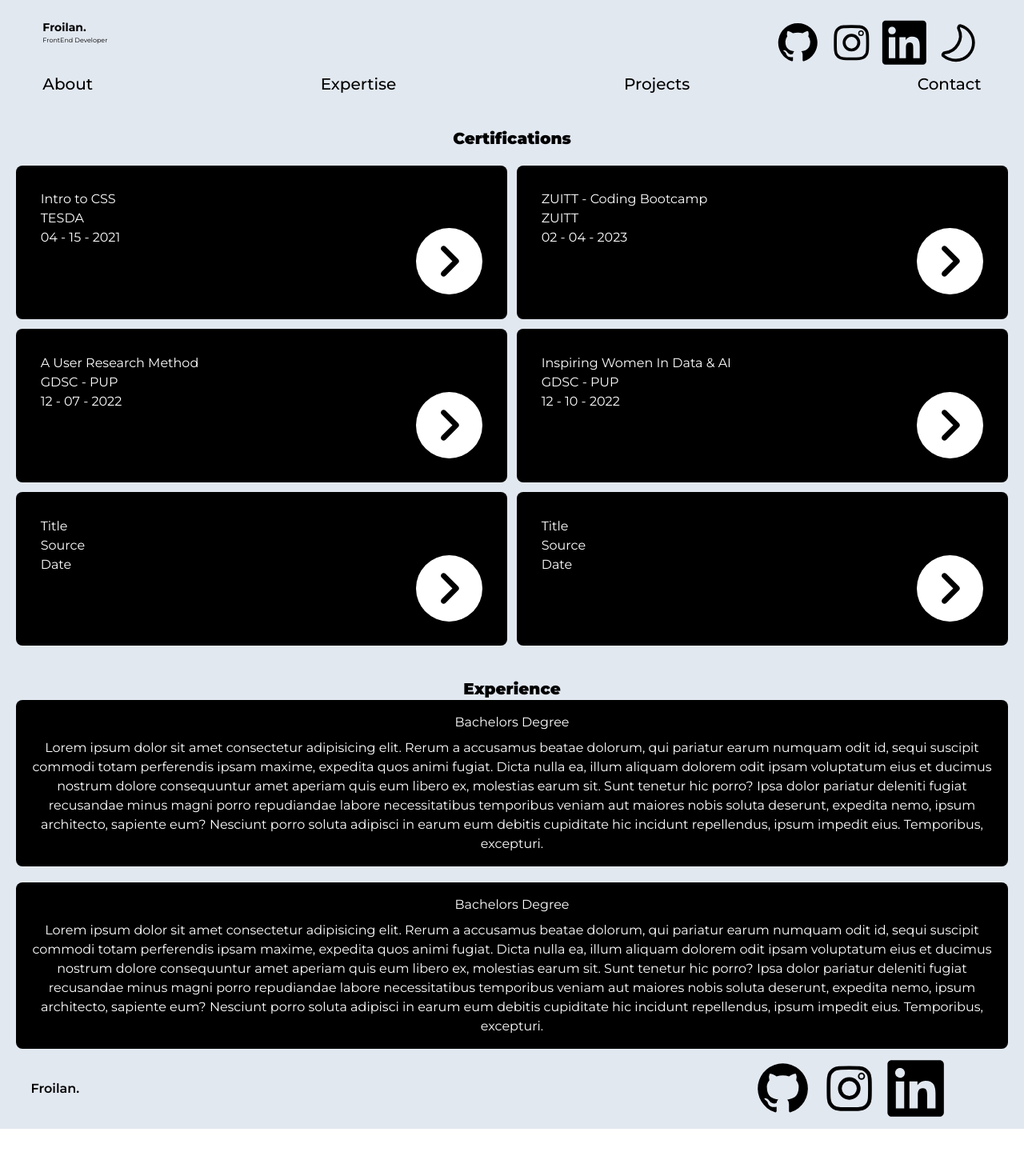
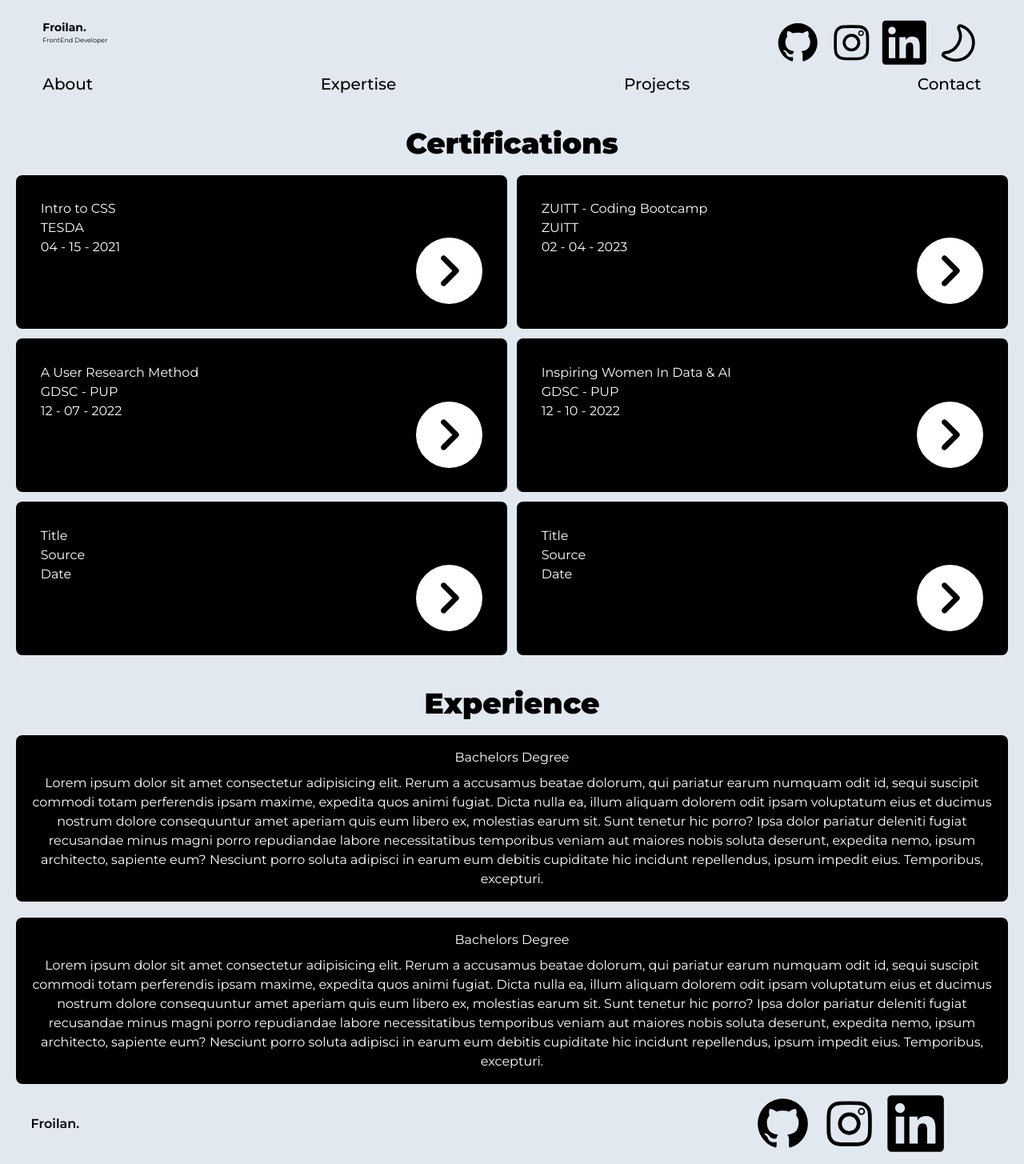
Before and after one commit to flcmm/my-personal-portfolio, a React (Vite) app: page /expertise in a window 1280 px wide. Shown: the whole page at 80% size. Before the commit the page ends 1411 px from the top, so only its background shows below. Built offline with nearby package versions, Linux system fonts and the light colour scheme.

Commit message:
some changes

```diff
--- a/src/pages/contact.tsx
+++ b/src/pages/contact.tsx
@@ -2,10 +2,8 @@ import React from 'react'
 // figma.com/@frln
 const Contact = () => {
   return (
-    <div className="p-4 w-full flex flex-col gap-20 justify-center">
-      <div className='text-center w-11/12'>
-        <h1 className='font-black text-black text-3xl dark:text-white'>My Contacts</h1>
-      </div>
+    <div className="p-4 w-full flex flex-col gap-10 justify-center">
+      <h1 className='font-black text-black text-center text-4xl dark:text-white'>My Contacts</h1>
 
       <div className='gap-5 flex flex-col'>
         <h1 className='text-black text-2xl dark:text-white'>Phones & Socials</h1>
@@ -88,7 +86,7 @@ const Contact = () => {
         <h1 className='font-black text-black text-3xl dark:text-white'>Or</h1>
       </div>
 
-      <div className='flex flex-col justify-center items-center w-full text-center gap-5'>
+      <div className='flex flex-col justify-center items-center w-full text-center gap-10'>
         {/* <div className='flex text-center flex-col gap-3'>
           <h1 className='text-black dark:text-white font-medium'>Book An Audio Meeting Consultation</h1>
           <button>Book With Calendly</button>
--- a/src/pages/expertise.tsx
+++ b/src/pages/expertise.tsx
@@ -4,7 +4,7 @@ const Expertise = () => {
   return (
     <div className="flex flex-col gap-10">
       <div className="flex flex-col text-center gap-5 px-5">
-        <h1 className='text-black dark:text-white font-black text-xl'>Certifications</h1>
+        <h1 className='text-black dark:text-white font-black text-4xl'>Certifications</h1>
 
         <div className="w-full grid grid-cols-2 gap-3 grid-flow-row grid-rows-3">
           <div className="flex text-left p-[5%] justify-evenly rounded-lg w-full bg-black dark:bg-white flex-col">
@@ -93,8 +93,8 @@ const Expertise = () => {
         </div>
       </div>
 
-      <div className="flex-flex-col text-center gap-5 px-5">
-        <h1 className='text-black dark:text-white text-xl font-black'>Experience</h1>
+      <div className="flex flex-col text-center gap-5 px-5">
+        <h1 className='text-black dark:text-white text-4xl font-black'>Experience</h1>
 
         <div className="flex-col gap-5 flex">
           <div className="relative">
--- a/src/pages/projects.tsx
+++ b/src/pages/projects.tsx
@@ -3,7 +3,7 @@ import React from 'react'
 const Projects = () => {
   return (
     <div className="workContainer">
-      <h1>Coming Soon...</h1>
+      <h1 className='font-black dark:text-white text-black text-center text-4xl'>Projects</h1>
     </div>
   )
 }
```
